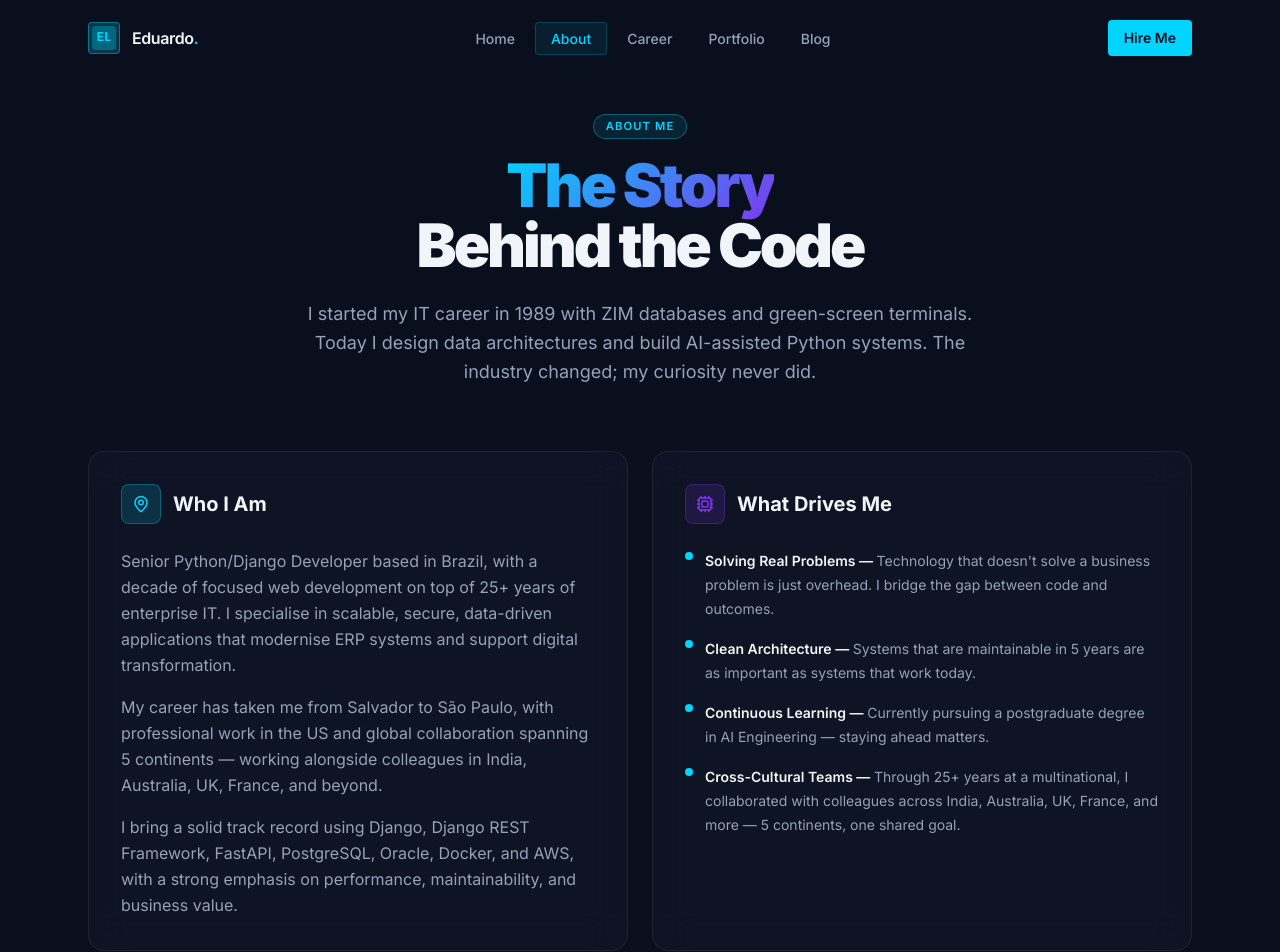
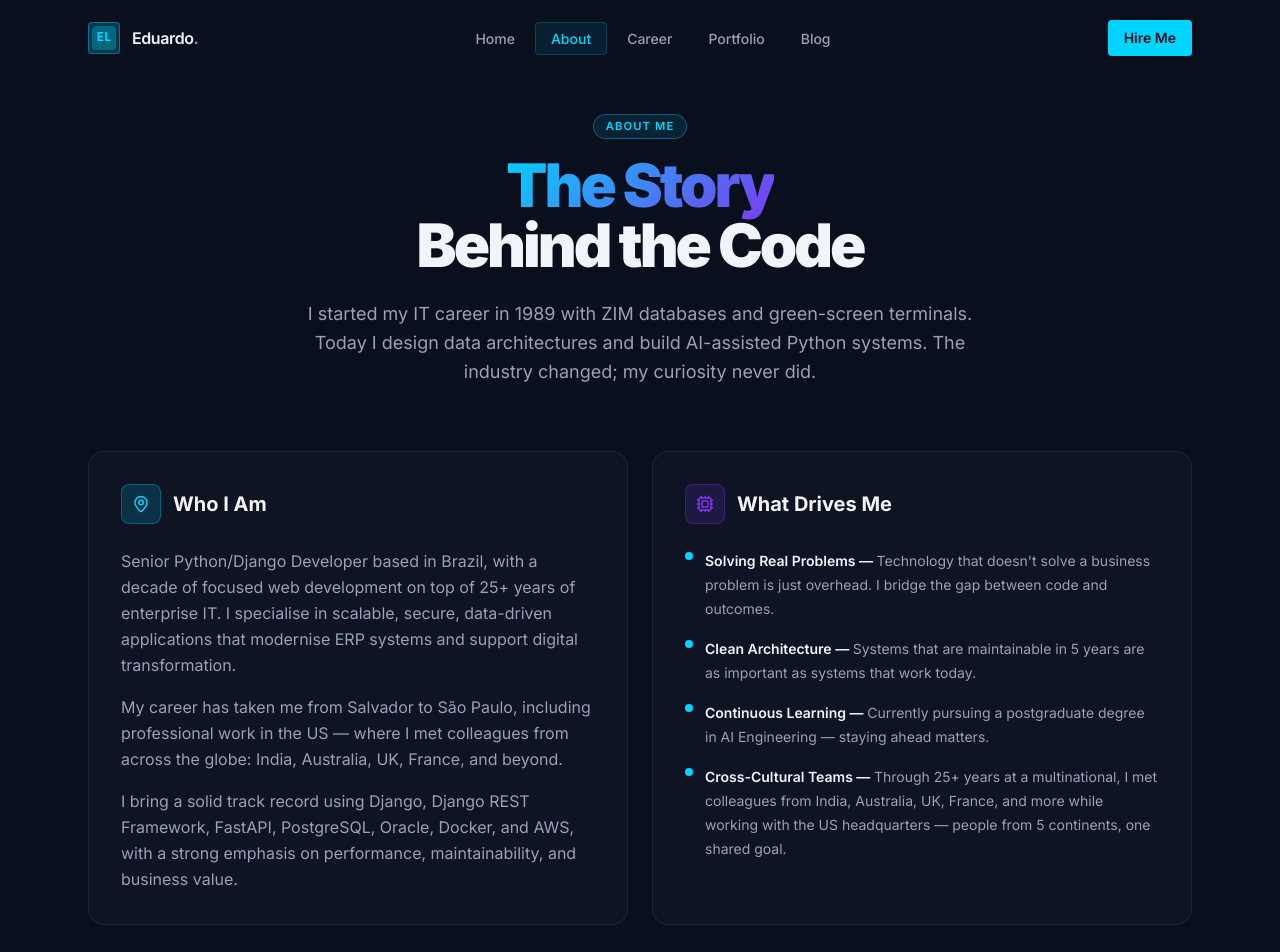
Before and after one commit to Eduardo-Lucas/portfolio, a Next.js app: page /about in a window 1280 px wide. Shown: the top 952 px of the page. Built offline with nearby package versions, Linux system fonts and the light colour scheme.

Commit message:
Fix wording: colleagues were met in the US, not worked in their countries
Co-Authored-By: Claude Sonnet 4.6 <noreply@anthropic.com>

```diff
--- a/src/app/about/page.tsx
+++ b/src/app/about/page.tsx
@@ -100,9 +100,9 @@ export default function AboutPage() {
                   and support digital transformation.
                 </p>
                 <p>
-                  My career has taken me from Salvador to São Paulo, with professional
-                  work in the US and global collaboration spanning 5 continents — working
-                  alongside colleagues in India, Australia, UK, France, and beyond.
+                  My career has taken me from Salvador to São Paulo, including professional
+                  work in the US — where I met colleagues from across the globe: India,
+                  Australia, UK, France, and beyond.
                 </p>
                 <p>
                   I bring a solid track record using Django, Django REST Framework, FastAPI,
@@ -137,7 +137,7 @@ export default function AboutPage() {
                   },
                   {
                     title: "Cross-Cultural Teams",
-                    desc: "Through 25+ years at a multinational, I collaborated with colleagues across India, Australia, UK, France, and more — 5 continents, one shared goal.",
+                    desc: "Through 25+ years at a multinational, I met colleagues from India, Australia, UK, France, and more while working with the US headquarters — people from 5 continents, one shared goal.",
                   },
                 ].map((item) => (
                   <li key={item.title} className="flex gap-3">
--- a/src/data/experience.ts
+++ b/src/data/experience.ts
@@ -149,7 +149,7 @@ export const experience: Experience[] = [
       "Gap Analysis for SAP ERP (Plant Maintenance & Project System modules).",
       "SOX audit mechanisms with US headquarters in Houston, Texas.",
       "Adapted internal ERP for US GAAP / BR GAAP compliance.",
-      "Part of the global IT Leaders group spanning 5 continents — collaborating with colleagues in India, Australia, UK, France, and beyond.",
+      "Part of the global IT Leaders group — met colleagues from India, Australia, UK, France, and beyond while working with the US headquarters in Houston, Texas.",
     ],
     tags: ["ERP", "Oracle", "SAP", "SOX", "US GAAP", "Enterprise IT"],
   },
```
